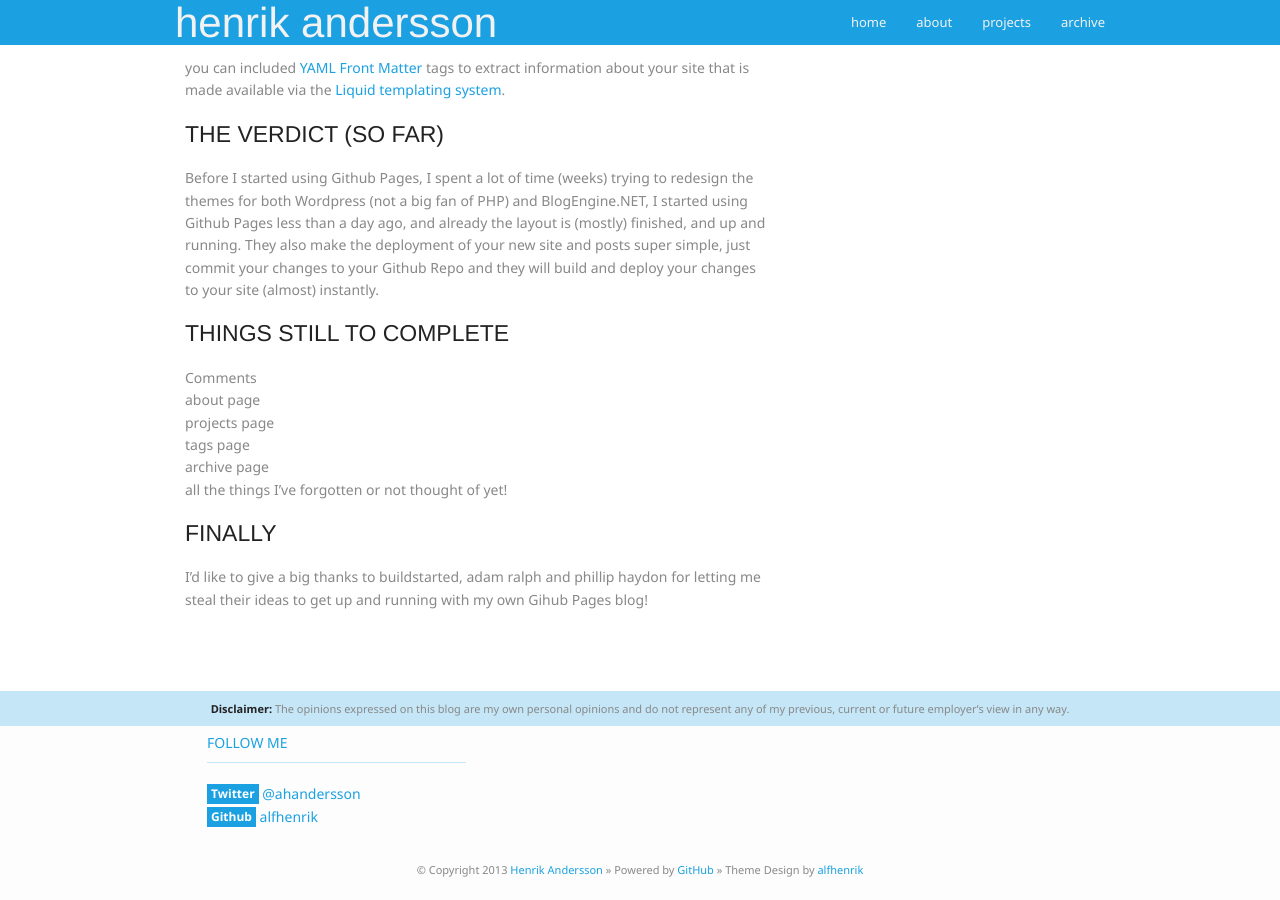
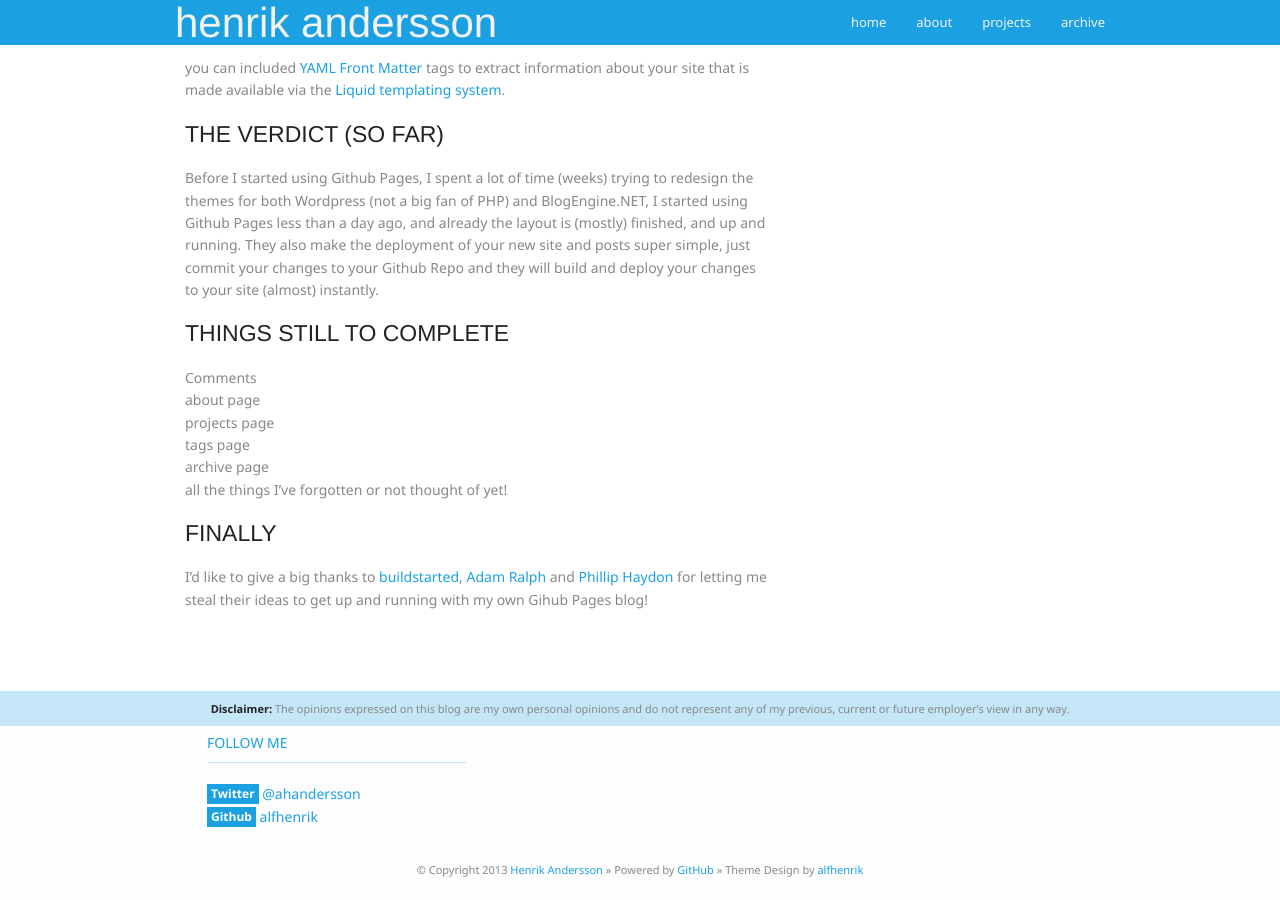
Before and after one commit to hnrkndrssn/hnrkndrssn.github.io, a Jekyll site: the page built from _posts/2013-01-05-new-blog.md, in a window 1280 px wide and 900 px high, scrolled down 746 px. Built offline with Jekyll 4.4.1, drawn with Linux system fonts in a browser that asks for light colours; Markdown is read by kramdown in place of the engine named in the settings; some of the changed lines change nothing that is shown.

Commit message:
fix some links

```diff
--- a/_posts/2013-01-05-new-blog.md
+++ b/_posts/2013-01-05-new-blog.md
@@ -36,4 +36,4 @@ Before I started using Github Pages, I spent a lot of time (weeks) trying to red
 - all the things I've forgotten or not thought of yet!
 
 ####Finally
-I'd like to give a big thanks to buildstarted, adam ralph and phillip haydon for letting me steal their ideas to get up and running with my own Gihub Pages blog!
+I'd like to give a big thanks to [buildstarted](http://buildstarted.com), [Adam Ralph](http://adamralph.com "Adam Ralph") and [Phillip Haydon](http://www.philliphaydon.com "Phillip Haydon") for letting me steal their ideas to get up and running with my own Gihub Pages blog!
```
